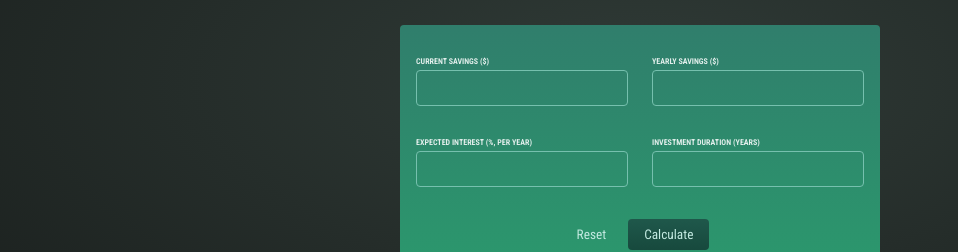
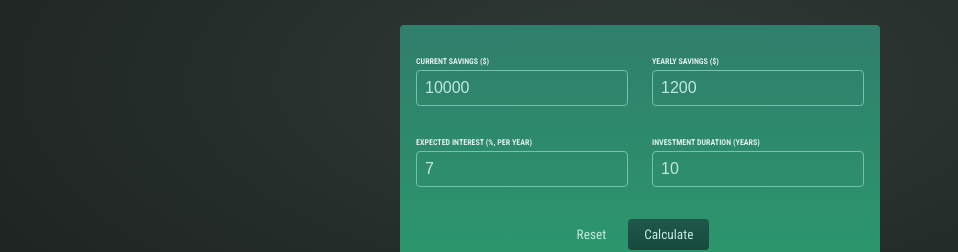
Before and after one commit to jacquelyn-bradshaw/second-react-practice, a React (Create React App) app: page / in a window 1280 px wide. Shown: the part 201-453 px from the top of the page, without its empty margins (0-958 px from the left). Built offline with nearby package versions, Linux system fonts and the light colour scheme.

Commit message:
changed to shared state for inputs

```diff
--- a/src/App.js
+++ b/src/App.js
@@ -42,14 +42,14 @@
         id: Math.random().toString()
       }
       console.log(savingsData)
-      calculateHandler(savingsData)
+      //calculateHandler(savingsData)
   }
 
   return (
     <div>
       <Header/>
       <Form
-        onSaveData={saveDataHandler}
+        onCalculate={saveDataHandler}
       />
       {!yearlyData.length === 0 && (<Table/>)}
       {yearlyData.length === 0 && (<h2>No savings found.</h2>)}
--- a/src/components/Form.js
+++ b/src/components/Form.js
@@ -2,42 +2,34 @@
 
 import styles from "./Form.module.css"
 
+const initialUserInput = {
+  "current-savings": 10000,
+  "yearly-contribution": 1200,
+  "expected-return": 7,
+  duration: 10
+}
+
 const Form = (props) => {
-  const [enteredCurrentSavings, setCurrentSavings] = useState("")
-  const [enteredYearlySavings, setYearlySavings] = useState("")
-  const [enteredExpectedInterest, setExpectedInterest] = useState("")
-  const [enteredInvestmentDuration, setInvestmentDuration] = useState("")
+  const [userInput, setUserInput] = useState(initialUserInput)
 
   const inputChangeHandler = (input, value) => {
-    if (input === "current-savings") {
-      setCurrentSavings(value)
-    } else if (input === "yearly-contribution") {
-      setYearlySavings(value)
-    } else if (input === "expected-return") {
-      setExpectedInterest(value)
-    } else {
-      setInvestmentDuration(value)
-    }
+    setUserInput((prevInput) => {
+      return {
+        ...prevInput,
+        [input]: value
+      }
+    })
   }
 
   const submitHandler = (event) => {
     event.preventDefault()
 
-    const savingData = {
-      current: enteredCurrentSavings,
-      yearly: enteredYearlySavings,
-      interest: enteredExpectedInterest,
-      duration: enteredInvestmentDuration
-    }
-    props.onSaveData(savingData)
+    props.onCalculate(userInput)
     resetHandler()
   }
 
   const resetHandler = () => {
-    setCurrentSavings("")
-    setYearlySavings("")
-    setExpectedInterest("")
-    setInvestmentDuration("")
+    setUserInput(initialUserInput)
   }
 
   return (
@@ -47,7 +39,7 @@
           <label htmlFor="current-savings">Current Savings ($)</label>
           <input
             type="number"
-            value={enteredCurrentSavings}
+            value={userInput["current-savings"]}
             onChange={(event) =>
               inputChangeHandler("current-savings", event.target.value)
             }
@@ -58,7 +50,7 @@
           <label htmlFor="yearly-contribution">Yearly Savings ($)</label>
           <input
             type="number"
-            value={enteredYearlySavings}
+            value={userInput["yearly-contribution"]}
             onChange={(event) =>
               inputChangeHandler("yearly-contribution", event.target.value)
             }
@@ -73,7 +65,7 @@
           </label>
           <input
             type="number"
-            value={enteredExpectedInterest}
+            value={userInput["expected-return"]}
             onChange={(event) =>
               inputChangeHandler("expected-return", event.target.value)
             }
@@ -83,7 +75,7 @@
           <label htmlFor="duration">Investment Duration (years)</label>
           <input
             type="number"
-            value={enteredInvestmentDuration}
+            value={userInput.duration}
             onChange={(event) =>
               inputChangeHandler("duration", event.target.value)
             }
```
